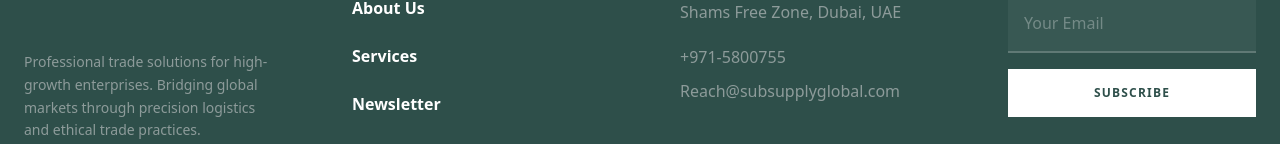
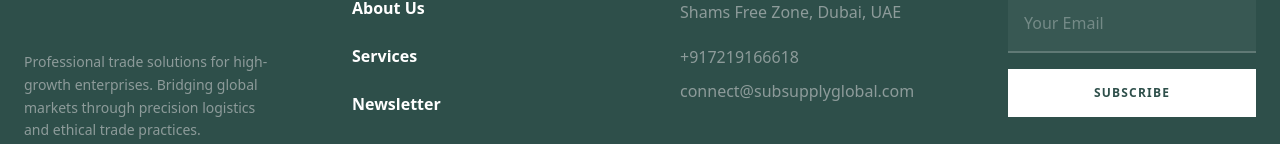
Before and after one commit to SupaFlow-Organization/Sub_supply_global, a React (Vite) app in the folder sub-supply-global-UI/: page / in a window 1280 px wide. Shown: the part 4203-4347 px from the top of the page. Built offline with nearby package versions, Linux system fonts and the light colour scheme.

Commit message:
fix: updated contact info

```diff
--- a/sub-supply-global-UI/components/Contact.tsx
+++ b/sub-supply-global-UI/components/Contact.tsx
@@ -30,8 +30,8 @@ interface ContactProps {
 export const Contact: React.FC<ContactProps> = ({ data }) => {
   const title = data?.title || 'Get a Quote';
   const subtitle = data?.subtitle || 'Speak with our specialists to optimize your supply chain today.';
-  const phone = data?.phone || '+971-5800755';
-  const email = data?.email || 'Reach@subsupplyglobal.com';
+  const phone = data?.phone || '+917219166618';
+  const email = data?.email || 'connect@subsupplyglobal.com';
   const [isSubmitting, setIsSubmitting] = useState(false);
   const [isSuccess, setIsSuccess] = useState(false);
   const [isMounted, setIsMounted] = useState(false);
@@ -137,7 +137,7 @@ export const Contact: React.FC<ContactProps> = ({ data }) => {
                             id="name"
                             {...register("name")}
                             className={cn(errors.name && "border-destructive")}
-                            placeholder="John Doe"
+                            placeholder="Ex: John Doe"
                           />
                           {errors.name && (
                             <span className="text-destructive text-xs flex items-center gap-1 font-sans">
@@ -152,7 +152,7 @@ export const Contact: React.FC<ContactProps> = ({ data }) => {
                             {...register("email")}
                             type="email"
                             className={cn(errors.email && "border-destructive")}
-                            placeholder="john@company.com"
+                            placeholder="Ex: john@company.com"
                           />
                           {errors.email && (
                             <span className="text-destructive text-xs flex items-center gap-1 font-sans">
@@ -169,7 +169,7 @@ export const Contact: React.FC<ContactProps> = ({ data }) => {
                           {...register("mobile")}
                           type="tel"
                           className={cn(errors.mobile && "border-destructive")}
-                          placeholder="+971-5800755"
+                          placeholder="Ex: +919876543210"
                         />
                         {errors.mobile && (
                           <span className="text-destructive text-xs flex items-center gap-1 font-sans">
@@ -184,7 +184,7 @@ export const Contact: React.FC<ContactProps> = ({ data }) => {
                           id="message"
                           {...register("message")}
                           className={cn("h-32 font-sans", errors.message && "border-destructive")}
-                          placeholder="Tell us about your cargo requirements..."
+                          placeholder="Ex: Tell us about your cargo requirements..."
                         />
                         {errors.message && (
                           <span className="text-destructive text-xs flex items-center gap-1 font-sans">
--- a/sub-supply-global-UI/components/Footer.tsx
+++ b/sub-supply-global-UI/components/Footer.tsx
@@ -69,10 +69,10 @@ export const Footer: React.FC<FooterProps> = ({ navigateTo }) => {
               Shams Free Zone, Dubai, UAE
             </p>
             <p className="text-[#8D9B9A] font-medium leading-relaxed font-sans text-xs sm:text-sm md:text-base mb-2">
-              <a href="tel:+9715800755" className="hover:text-[#FFDE56] transition-colors">+971-5800755</a>
+              <a href="tel:+917219166618" className="hover:text-[#FFDE56] transition-colors">+917219166618</a>
             </p>
             <p className="text-[#8D9B9A] font-medium leading-relaxed font-sans text-xs sm:text-sm md:text-base">
-              <a href="mailto:Reach@subsupplyglobal.com" className="hover:text-[#FFDE56] transition-colors break-all">Reach@subsupplyglobal.com</a>
+              <a href="mailto:connect@subsupplyglobal.com" className="hover:text-[#FFDE56] transition-colors break-all">connect@subsupplyglobal.com</a>
             </p>
           </div>
 
--- a/sub-supply-global-UI/content/contact.ts
+++ b/sub-supply-global-UI/content/contact.ts
@@ -3,8 +3,8 @@ import { ContactInfo } from '../lib/types';
 export const contactContent: ContactInfo = {
   title: 'Get in Touch',
   subtitle: 'Ready to streamline your supply chain? Let\'s discuss how we can help.',
-  phone: '+971-5800755',
-  email: 'Reach@subsupplyglobal.com',
+  phone: '+917219166618',
+  email: 'connect@subsupplyglobal.com',
   serviceOptions: [
     { value: 'sourcing-procurement', label: 'Sourcing and Procurement' },
     { value: 'product-development', label: 'Product Development and Supplier Alignment' },
--- a/sub-supply-global-UI/content/cosupply.ts
+++ b/sub-supply-global-UI/content/cosupply.ts
@@ -115,8 +115,8 @@ export const cosupplyContent: CoSupplySection = {
   },
   contact: {
     location: 'Shams Free Zone, Dubai, UAE',
-    phone: '+971-5800755',
-    email: 'Reach@subsupplyglobal.com',
+    phone: '+917219166618',
+    email: 'connect@subsupplyglobal.com',
     ctaText: 'Apply to Join Co-Supply',
   },
 };
```
